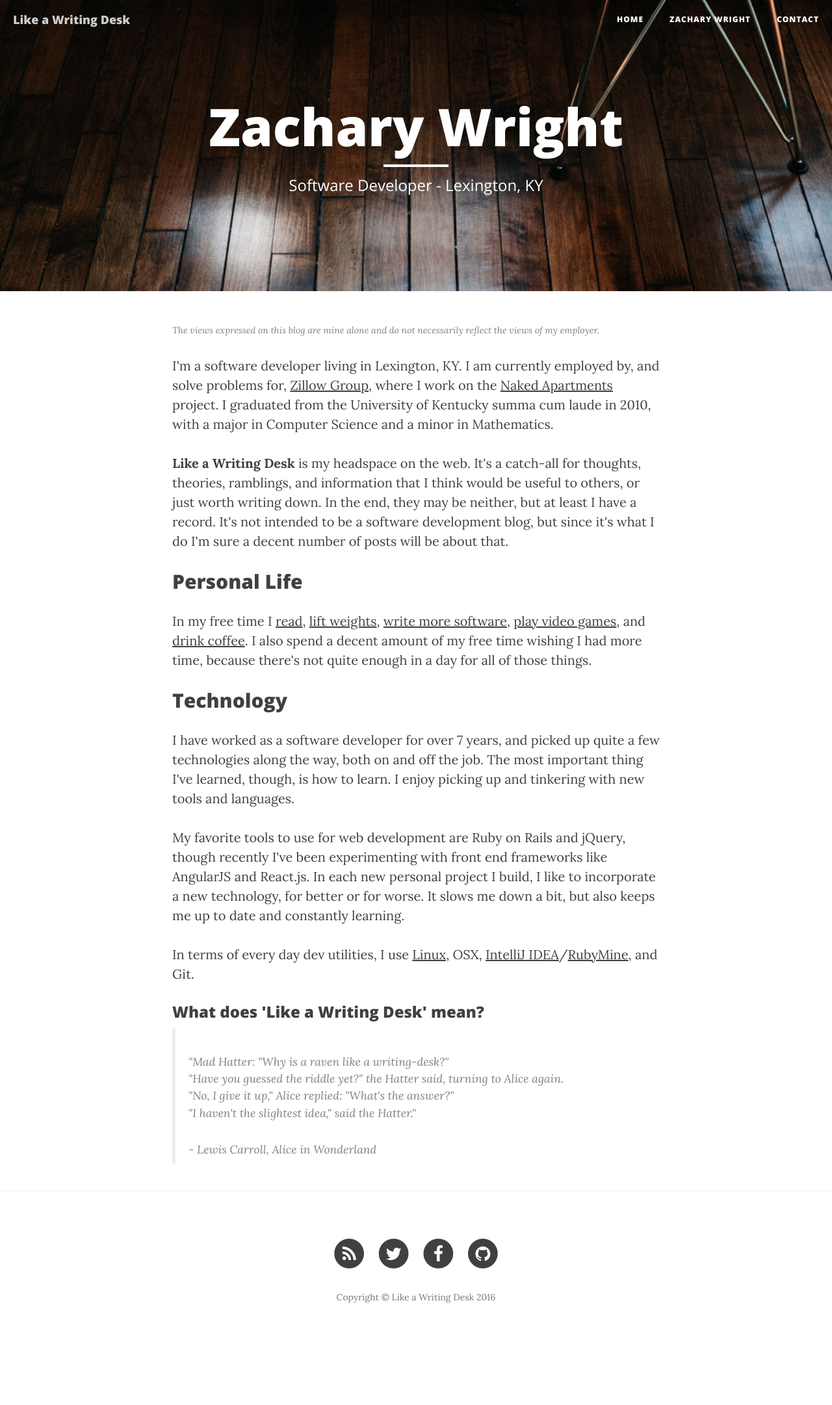
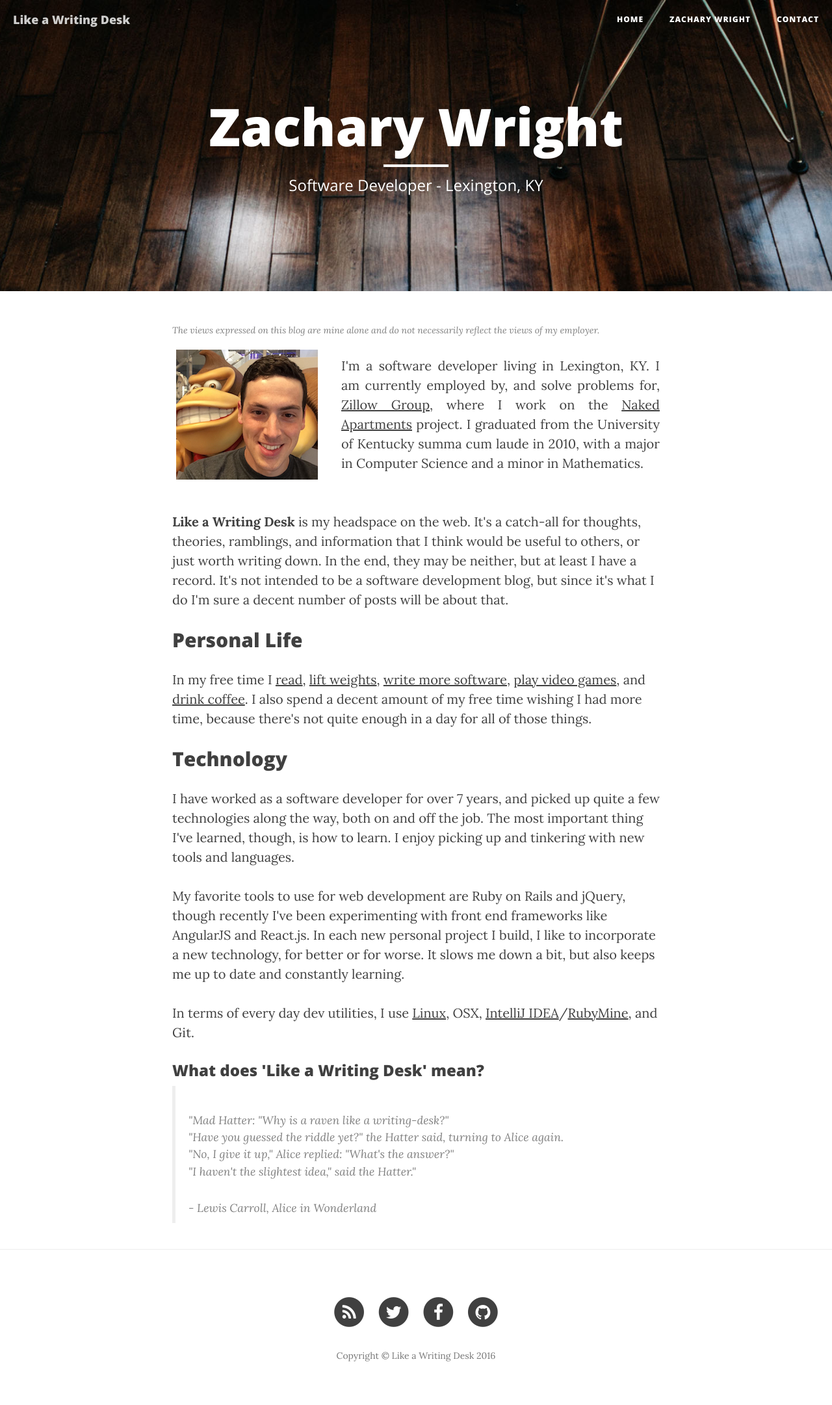
Before and after one commit to zacharyw/like-a-writing-desk, a Jekyll site: the page built from about.html, in a window 1280 px wide. Shown: the whole page at 65% size. Built offline with Jekyll 4.4.1, drawn with Linux system fonts in a browser that asks for light colours; nearby versions of some CDN libraries; before the commit the page ends 2072 px from its top, so only the background shows below that.

Commit message:
Add image

```diff
--- a/about.html
+++ b/about.html
@@ -9,9 +9,16 @@ header-img: "img/about-bg.jpg"
     The views expressed on this blog are mine alone and do not necessarily reflect the views of my employer.
 </div>
 
-<p>
-I'm a software developer living in Lexington, KY. I am currently employed by, and solve problems for, <a href="https://www.zillowgroup.com/">Zillow Group</a>, where I work on the <a href="https://www.nakedapartments.com/">Naked Apartments</a> project. I graduated from the University of Kentucky summa cum laude in 2010, with a major in Computer Science and a minor in Mathematics.
+<div class="row">
+<div class="col-sm-4">
+    <img class="img-responsive center-block" style="padding-top: 1em;" src="/img/me.jpg"/>
+</div>
+<div class="col-sm-8">
+<p style="text-align: justify;">
+    I'm a software developer living in Lexington, KY. I am currently employed by, and solve problems for, <a href="https://www.zillowgroup.com/">Zillow Group</a>, where I work on the <a href="https://www.nakedapartments.com/">Naked Apartments</a> project. I graduated from the University of Kentucky summa cum laude in 2010, with a major in Computer Science and a minor in Mathematics.
 </p>
+</div>
+</div>
 
 <p>
 <strong>Like a Writing Desk</strong> is my headspace on the web. It's a catch-all for thoughts, theories, ramblings, and information that I think would be useful to others, or just worth writing down. In the end, they may be neither, but at least I have a record. It's not intended to be a software development blog, but since it's what I do I'm sure a decent number of posts will be about that.
```
Also changed, not shown: img/me.jpg (added).
